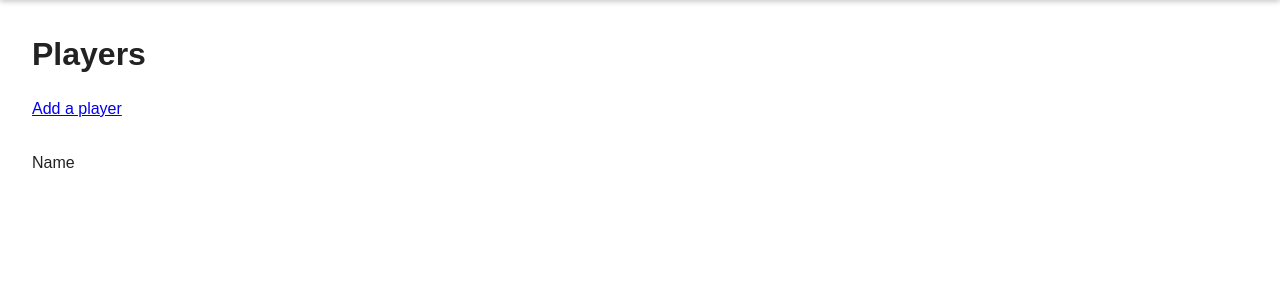
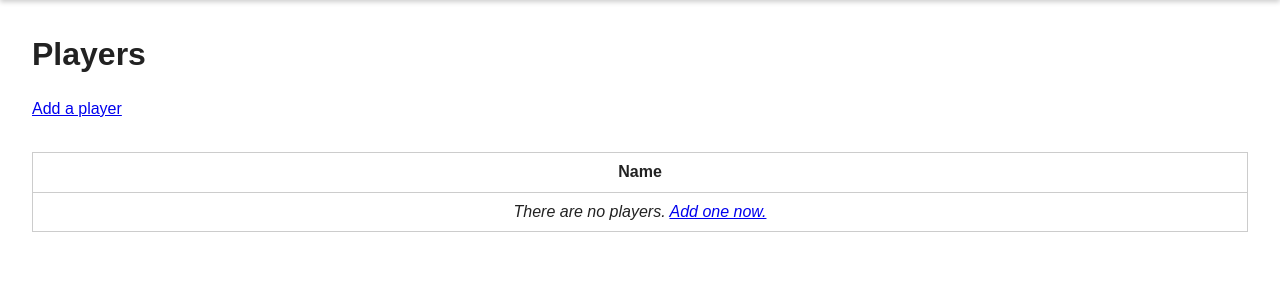
Before and after one commit to kevincarrogan/bogogger, a Django app: page /players/ in a window 1280 px wide. Shown: the part 154-454 px from the top of the page. Run offline with Django 3.2, Linux system fonts and the light colour scheme; data that the repository does not hold is empty; some libraries are stand-ins or nearby versions.

Commit message:
Fixing player table.

```diff
--- a/players/templates/players/player_list.html
+++ b/players/templates/players/player_list.html
@@ -9,9 +9,11 @@
     </ul>
 </nav>
 
-<table>
+<table class="{% if not player_list %}empty-table{% endif %}">
     <thead>
-        <tr>Name</tr>
+        <tr>
+            <th>Name</th>
+        </tr>
     </thead>
     <tbody>
         {% for player in player_list %}
@@ -20,6 +22,12 @@
                 <a href="{% url 'player_detail' slug=player.slug %}">{{ player }}</a>
             </td>
         </tr>
+        {% empty %}
+        <tr colspan="1000">
+            <td>
+                <em>There are no players. <a href="{% url 'player_create' %}">Add one now.</a></em>
+            </td>
+        </tr>
         {% endfor %}
     </tbody>
 </table>
```
